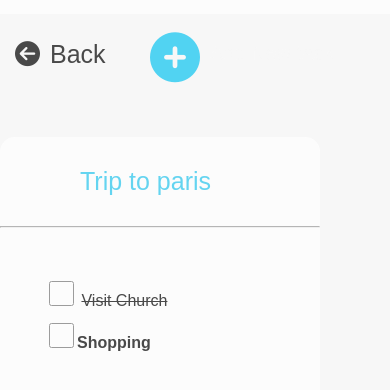
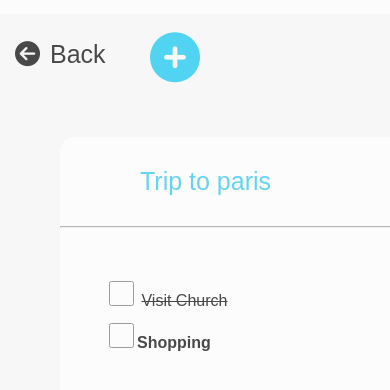
Before and after one commit to Chintu5268/to_do_app_ui_mobile, a plain HTML site: page index3.html in a window 390 px wide. Shown: the part 40-430 px from the top of the page. Drawn offline with Linux system fonts and the light colour scheme.

Commit message:
box61 change

```diff
--- a/css/style.css
+++ b/css/style.css
@@ -824,23 +824,11 @@ h1 {
   .big{
     width: 100%;
     height: auto;
-
+   display: flex;
+   align-items: center;
 
   }
-  .box61 {
 
-    width: 320px;
-    height: 320px;
-    opacity: 1;
-    /* border: 1px solid #00A5EC; */
-
-    border-radius: 15px;
-    background-color: #fff;
-    box-shadow: inset 5px 5px 10px #fff;
-    margin: 30px 0px;
-    box-shadow: inset -10px -10px #fff;
-
-  }
 
   .font31 {
     margin-left: -20px;
@@ -896,7 +884,18 @@ h1 {
     color:#f7f7f7;
   }
 
+  .box61 {
 
+    width: 350px;
+    height: 320px;
+    opacity: 1;
+    border-radius: 15px;
+    background-color: #fff;
+    box-shadow: inset 5px 5px 10px #fff;
+    margin: 30px 60px;
+    box-shadow: inset -10px -10px #fff;
+
+  }
 
   .box61 p {
     font-size: 25px;
```
